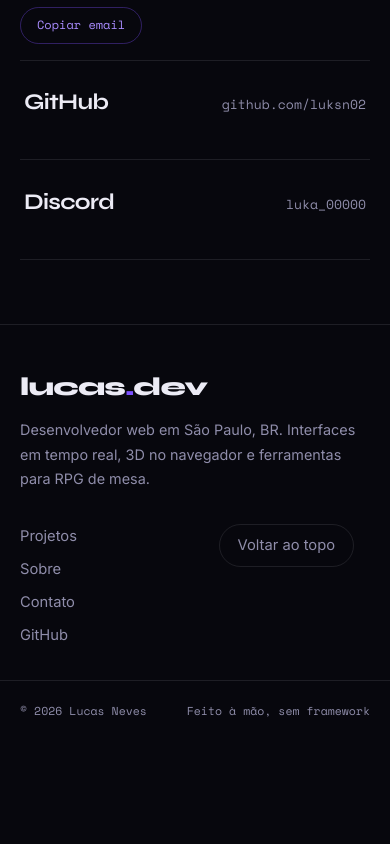
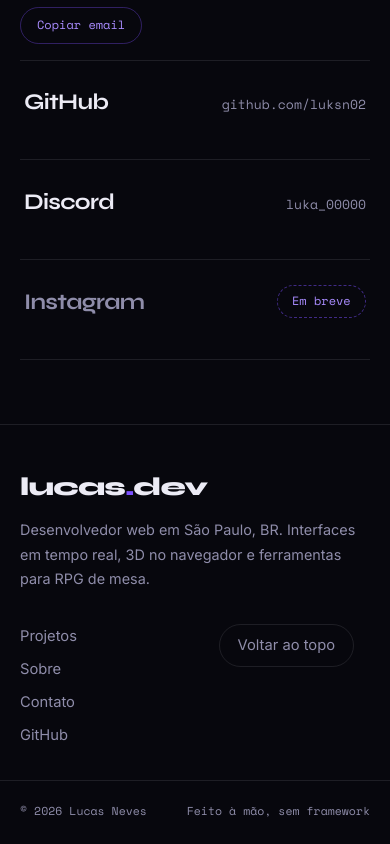
Before and after one commit to LuKSN02/Portf-lio, a plain HTML site: page index.html in a window 390 px wide. Shown: the part 4534-5378 px from the top of the page. Before the commit the page ends 5278 px from the top, so only its background shows below. Drawn offline with Linux system fonts and the light colour scheme.

Commit message:
Add files via upload

```diff
--- a/index.html
+++ b/index.html
@@ -223,6 +223,9 @@
         </li>
         <li><a href="https://github.com/luksn02" target="_blank" rel="noopener"><span class="reach-k">GitHub</span><span class="reach-v">github.com/luksn02</span></a></li>
         <li><a href="https://discord.com/users/luka_00000" target="_blank" rel="noopener"><span class="reach-k">Discord</span><span class="reach-v">luka_00000</span></a></li>
+        <li class="soon">
+          <div class="soon-row"><span class="reach-k">Instagram</span><span class="badge">Em breve</span></div>
+        </li>
       </ul>
       <p class="sr" id="copy-live" role="status" aria-live="polite"></p>
     </div>
--- a/style.css
+++ b/style.css
@@ -250,6 +250,15 @@ b{font-weight:inherit}
 }
 .reach a:hover,.reach a:focus-visible{background:var(--wash);padding-left:1.25rem;padding-right:1rem}
 .reach a:focus-visible{outline-offset:-2px}
+.soon-row{
+  flex:1;min-width:0;display:flex;align-items:center;justify-content:space-between;gap:.5rem 2rem;flex-wrap:wrap;
+  padding:1.4rem clamp(0rem,1vw,.5rem);
+}
+.soon .reach-k{color:var(--muted)}
+.badge{
+  font-family:var(--mono);font-size:.75rem;color:var(--accent-text);
+  border:1px dashed rgba(123,79,255,.5);border-radius:100px;padding:.35rem .9rem;
+}
 .reach-k{font-family:var(--display);font-weight:700;font-size:clamp(1.4rem,3vw,2rem);letter-spacing:-.03em;transition:color .2s}
 .reach a:hover .reach-k,.reach a:focus-visible .reach-k{color:var(--accent-text)}
 .reach-v{font-family:var(--mono);font-size:clamp(.82rem,1.8vw,1rem);color:var(--muted);overflow-wrap:anywhere}
```
